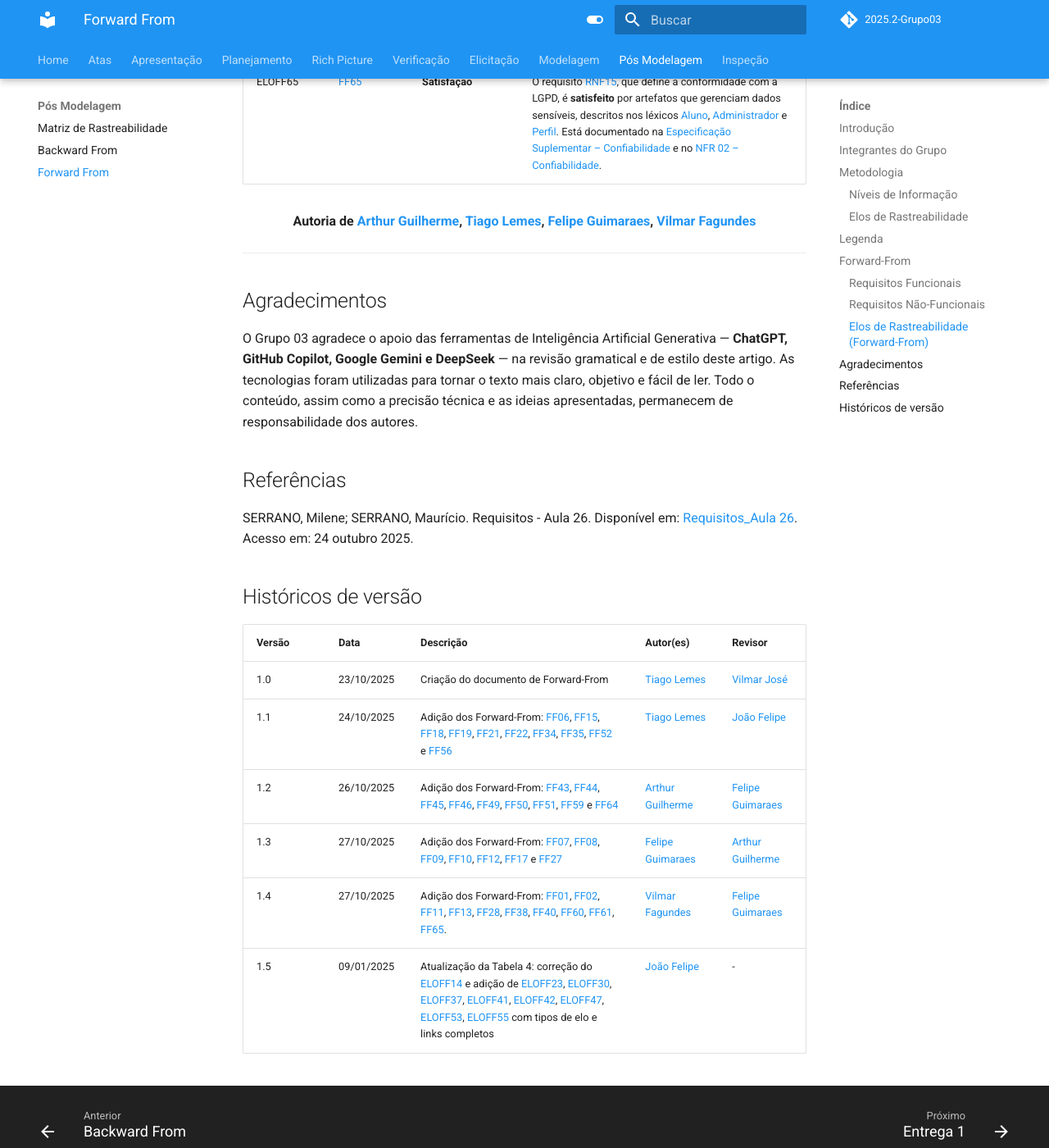
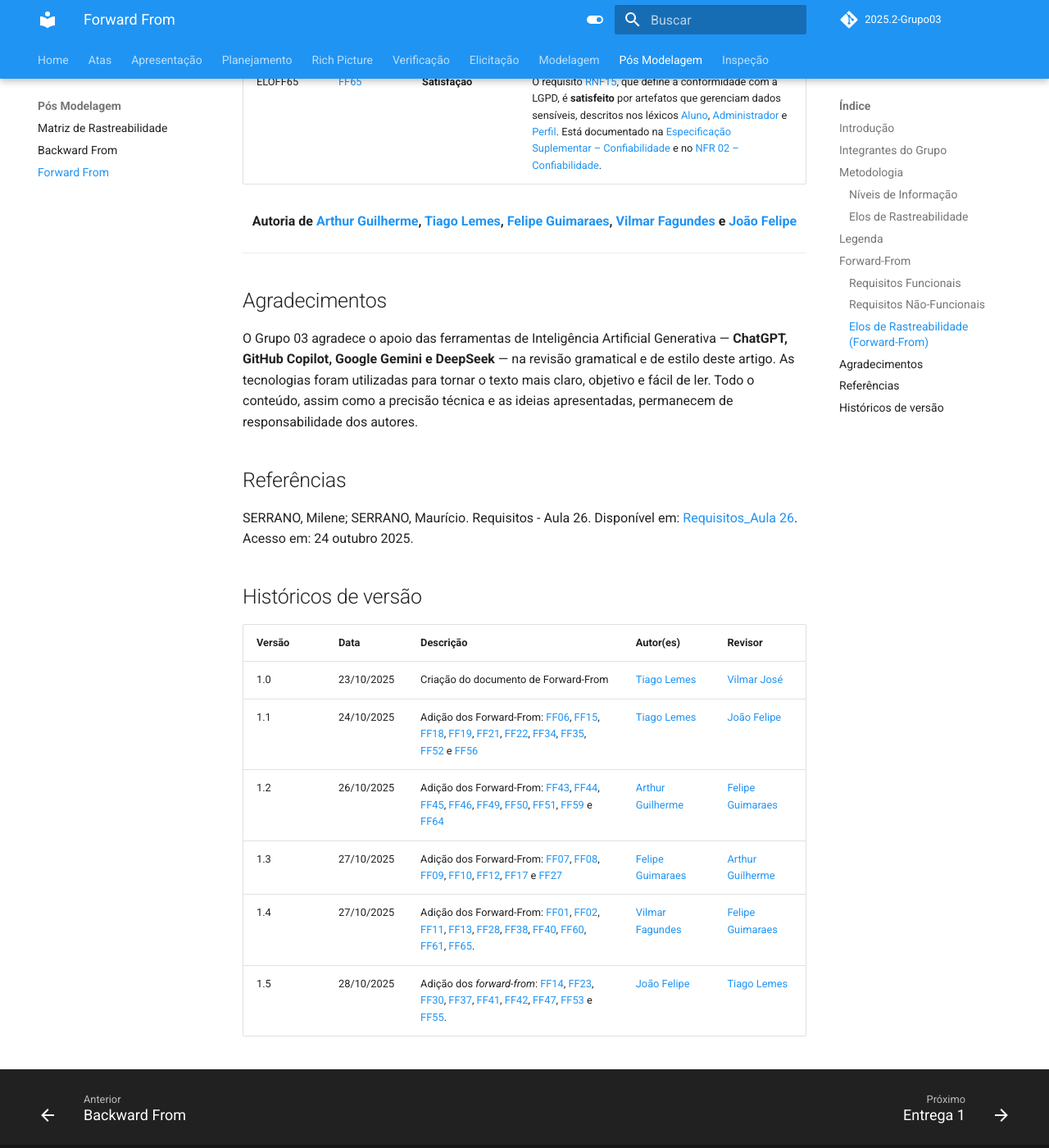
Before and after one commit to Requisitos-de-Software/2025.2-Grupo03, an MkDocs documentation site: the page built from docs/Pos-modelagem/forward.md, in a window 1280 px wide and 1400 px high, scrolled down 22783 px. Shown: the whole window at 82% size. Built offline with MkDocs 1.6.1 and Material for MkDocs 9.7.7, drawn with Linux system fonts in a browser that asks for light colours; comment, search, counter and statistics services are not loaded.

Commit message:
Histórico(s) de versão: (v)1.5

```diff
--- a/docs/Pos-modelagem/forward.md
+++ b/docs/Pos-modelagem/forward.md
@@ -218,7 +218,7 @@
 | <a id="ELOFF64"></a>ELOFF64 | [FF64](#FF64) | **Satisfação** | O requisito [RNF14](https://requisitos-de-software.github.io/2025.2-Grupo03/Elicitacao/requisitos_elicitados/#RNF14), que define que o sistema deve permitir escalabilidade para atender um número crescente de alunos e módulos sem perda de desempenho, é **satisfeito** pelos léxicos [Aluno](https://requisitos-de-software.github.io/2025.2-Grupo03/Modelagem/lexico/#lexico-1-aluno) e [Desempenho](https://requisitos-de-software.github.io/2025.2-Grupo03/Modelagem/lexico/#lexico-28-desempenho), estando documentado na [Especificação Suplementar – Suportabilidade](https://requisitos-de-software.github.io/2025.2-Grupo03/Modelagem/especificacao_suplementar/#4-suportabilidade) e no [NFR 03 – Suportabilidade](https://requisitos-de-software.github.io/2025.2-Grupo03/Modelagem/nfr_framework/#nfr-03-suportabilidade). |
 | <a id="ELOFF65"></a>ELOFF65 | [FF65](#FF65) | **Satisfação** | O requisito [RNF15](https://requisitos-de-software.github.io/2025.2-Grupo03/Elicitacao/requisitos_elicitados/#RNF15), que define a conformidade com a LGPD, é **satisfeito** por artefatos que gerenciam dados sensíveis, descritos nos léxicos [Aluno](https://requisitos-de-software.github.io/2025.2-Grupo03/Modelagem/lexico/#lexico-1-aluno), [Administrador](https://requisitos-de-software.github.io/2025.2-Grupo03/Modelagem/lexico/#lexico-5-administrador) e [Perfil](https://requisitos-de-software.github.io/2025.2-Grupo03/Modelagem/lexico/#lexico-23-perfil). Está documentado na [Especificação Suplementar – Confiabilidade](https://requisitos-de-software.github.io/2025.2-Grupo03/Modelagem/especificacao_suplementar/#3-confiabilidade) e no [NFR 02 – Confiabilidade](https://requisitos-de-software.github.io/2025.2-Grupo03/Modelagem/nfr_framework/#nfr-02-confiabilidade). |
 
-<div align="center"><strong> Autoria de <a href="https://github.com/ArthurGuilher62"> Arthur Guilherme</a>, <a href="https://github.com/TiagoTeixeira-2005">Tiago Lemes</a>, <a href="https://github.com/felipegf1">Felipe Guimaraes</a>, <a href="https://github.com/VilmarFagundes">Vilmar Fagundes</a></strong></div>
+<div align="center"><strong> Autoria de <a href="https://github.com/ArthurGuilher62"> Arthur Guilherme</a>, <a href="https://github.com/TiagoTeixeira-2005">Tiago Lemes</a>, <a href="https://github.com/felipegf1">Felipe Guimaraes</a>, <a href="https://github.com/VilmarFagundes">Vilmar Fagundes</a> e <a href="https://github.com/MrBolt2005">João Felipe</a></strong></div>
 
 ---
 
@@ -238,4 +238,4 @@
 | 1.2    | 26/10/2025 | Adição dos Forward-From: [FF43](#FF43), [FF44](#FF44), [FF45](#FF45), [FF46](#FF46), [FF49](#FF49), [FF50](#FF50), [FF51](#FF51), [FF59](#FF59) e [FF64](#FF64)  | [Arthur Guilherme](https://github.com/ArthurGuilher62)| [Felipe Guimaraes](https://github.com/felipegf1) |
 | 1.3    | 27/10/2025 | Adição dos Forward-From: [FF07](#FF07), [FF08](#FF08), [FF09](#FF09), [FF10](#FF10), [FF12](#FF12), [FF17](#FF17) e [FF27](#FF27)  | [Felipe Guimaraes](https://github.com/felipegf1)| [Arthur Guilherme](https://github.com/ArthurGuilher62) |
 | 1.4    | 27/10/2025 | Adição dos Forward-From: [FF01](#FF01), [FF02](#FF02), [FF11](#FF11), [FF13](#FF13), [FF28](#FF28), [FF38](#FF38), [FF40](#FF40), [FF60](#FF60), [FF61](#FF61), [FF65](#FF65). | [Vilmar Fagundes](https://github.com/VilmarFagundes) | [Felipe Guimaraes](https://github.com/felipegf1) |
-| 1.5    | 09/01/2025 | Atualização da Tabela 4: correção do [ELOFF14](#ELOFF14) e adição de [ELOFF23](#ELOFF23), [ELOFF30](#ELOFF30), [ELOFF37](#ELOFF37), [ELOFF41](#ELOFF41), [ELOFF42](#ELOFF42), [ELOFF47](#ELOFF47), [ELOFF53](#ELOFF53), [ELOFF55](#ELOFF55) com tipos de elo e links completos | [João Felipe](https://github.com/MrBolt2005) | - |
+| 1.5    | 28/10/2025 | Adição dos *forward-from*: [FF14](#FF14), [FF23](#FF23), [FF30](#FF30), [FF37](#FF37), [FF41](#FF41), [FF42](#FF42), [FF47](#FF47), [FF53](#FF53) e [FF55](#FF55). | [João Felipe](https://github.com/MrBolt2005) | [Tiago Lemes](https://github.com/TiagoTeixeira-2005) |
```
